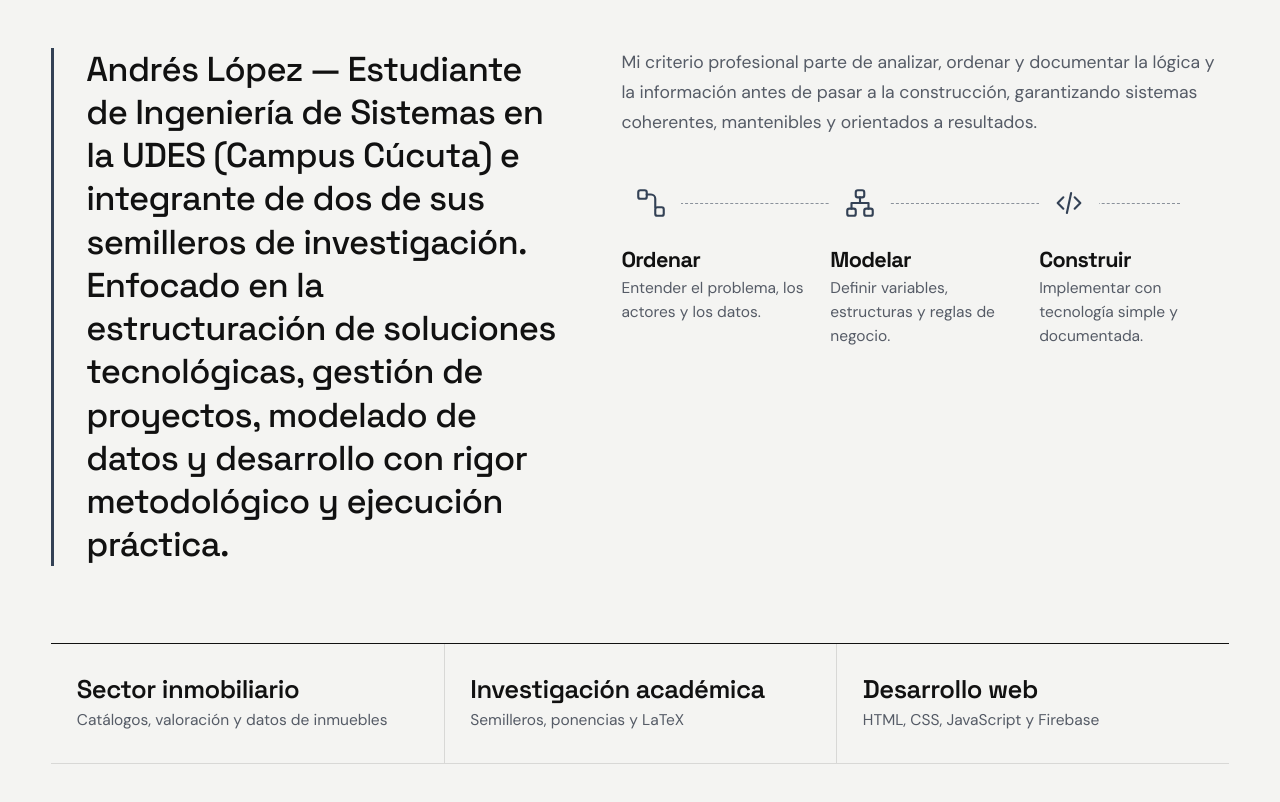
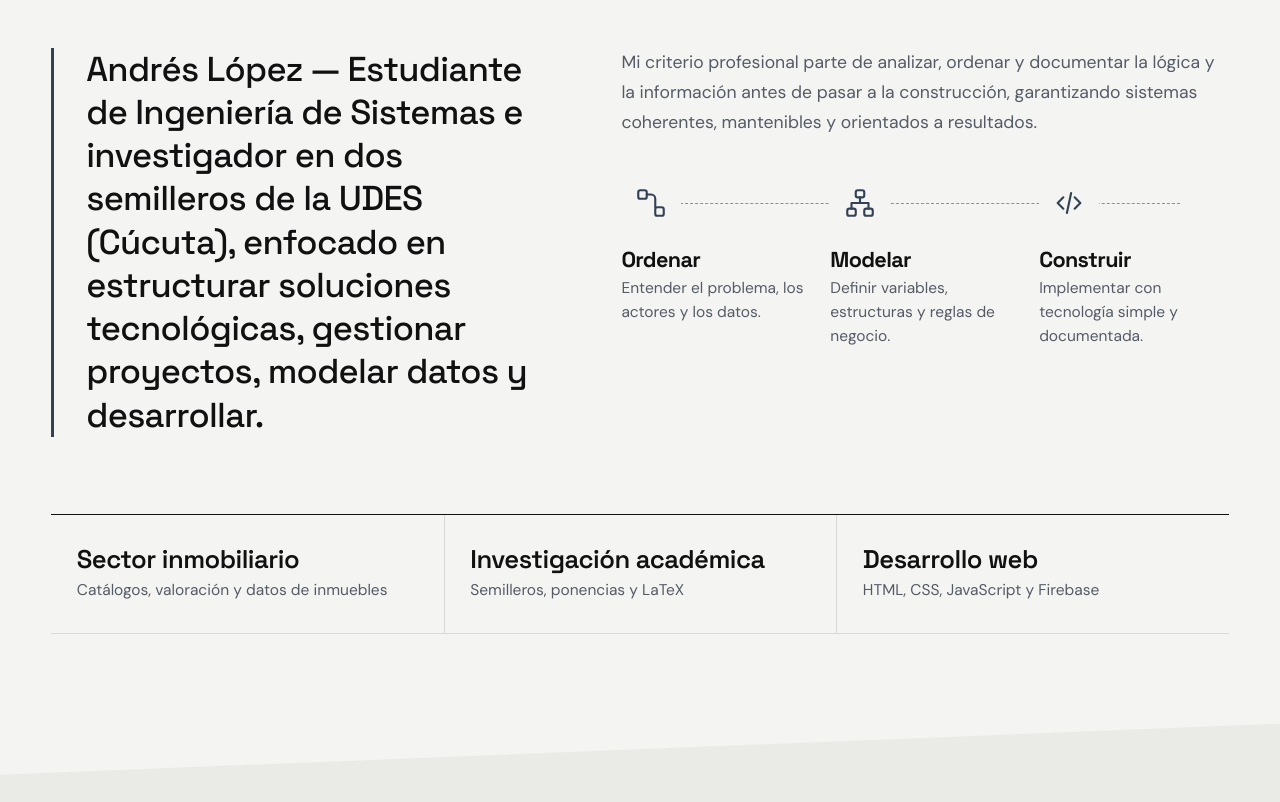
Before and after one commit to andreslabs-dev/AndresLopez, a plain HTML site: page index.html in a window 1280 px wide. Shown: the part 1094-1896 px from the top of the page. Drawn offline with Linux system fonts and the light colour scheme.

Commit message:
Revise personal description for clarity and brevity

```diff
--- a/index.html
+++ b/index.html
@@ -70,7 +70,7 @@
       <header class="head rv"><h2>Quién soy</h2></header>
       <div class="about">
         <div class="about-main rv" data-rv="left">
-          <p class="big">Andrés López — Estudiante de Ingeniería de Sistemas en la UDES (Campus Cúcuta) e integrante de dos de sus semilleros de investigación. Enfocado en la estructuración de soluciones tecnológicas, gestión de proyectos, modelado de datos y desarrollo con rigor metodológico y ejecución práctica.</p>
+          <p class="big">Andrés López — Estudiante de Ingeniería de Sistemas e investigador en dos semilleros de la UDES (Cúcuta), enfocado en estructurar soluciones tecnológicas, gestionar proyectos, modelar datos y desarrollar.</p>
         </div>
         <div class="about-side">
           <p class="rv">Mi criterio profesional parte de analizar, ordenar y documentar la lógica y la información antes de pasar a la construcción, garantizando sistemas coherentes, mantenibles y orientados a resultados.</p>
```
